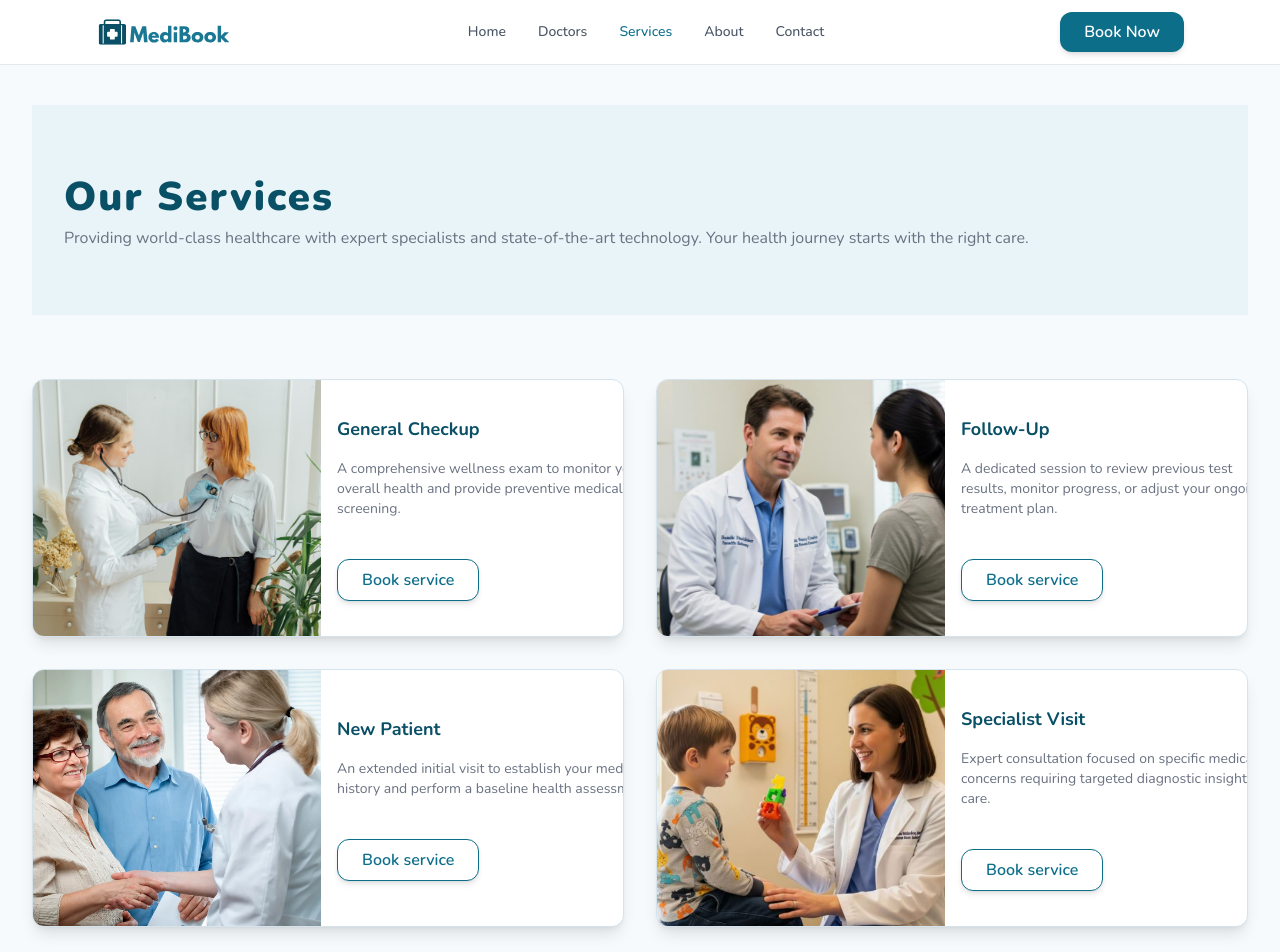
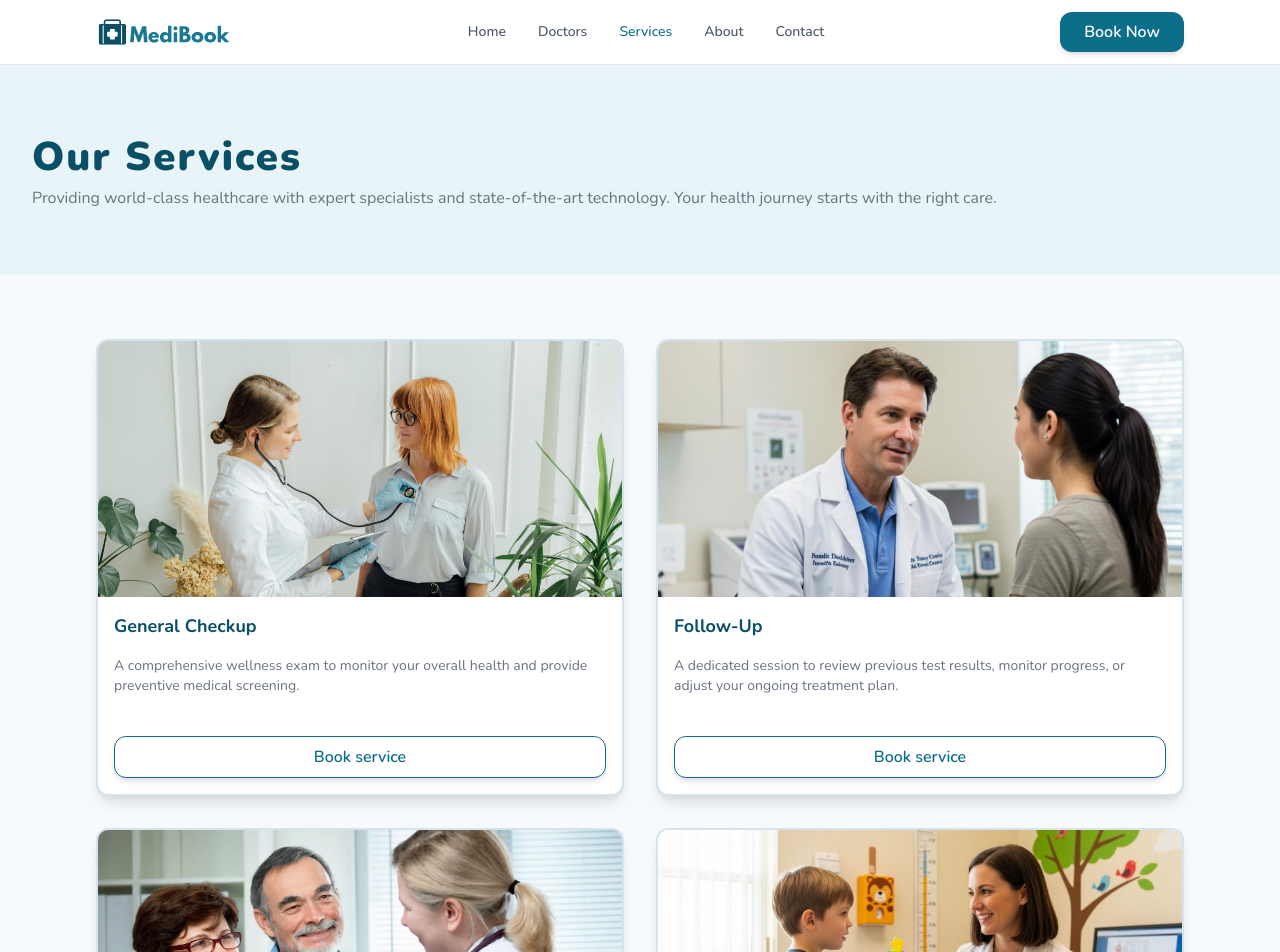
Before and after one commit to jagonosalexandra/medibook-appointment-booking-system, a React (Vite) app in the folder user-side/: page /services in a window 1280 px wide. Shown: the top 952 px of the page. Built offline with nearby package versions, Linux system fonts and the light colour scheme.

Commit message:
add services page

```diff
--- a/user-side/src/pages/Services.jsx
+++ b/user-side/src/pages/Services.jsx
@@ -1,52 +1,32 @@
 import React from 'react'
+import { useNavigate } from 'react-router-dom'
 import PageHeader from '../components/PageHeader'
-import checkup from '../assets/images/checkup.jpeg'
-import followup from '../assets/images/followup.jpg'
-import patient from '../assets/images/patient.jpeg'
-import specialist from '../assets/images/specialist.jpg'
 import Button from '../components/Button'
+import SERVICES from '../constants/services'
 
 const Services = () => {
+
+  const navigate = useNavigate()
+
+
   return (
-    <div className='px-8 py-10 pb-16'>
+    <div>
       <PageHeader
         title="Our Services"
         subtitle="Providing world-class healthcare with expert specialists and state-of-the-art technology. Your health journey starts with the right care."
       />
 
-      <div className='grid grid-cols-2 gap-8 py-16'>
-        <div className='flex bg-card border border-border rounded-xl shadow-lg hover:border-2 hover:border-primary transition-all overflow-hidden'>
-          <img className='w-72 h-64 object-cover object-top' src={checkup} alt='General Checkup' />
-          <div className='flex flex-col justify-center items-start gap-4 p-4'>
-            <p className='text-md font-bold text-primary-dark'>General Checkup</p>
-            <p className='w-xs text-sm text-gray-500 mb-6'>A comprehensive wellness exam to monitor your overall health and provide preventive medical screening.</p>
-            <Button label='Book service' variant='secondary' />
+      <div className='grid grid-cols-1 md:grid-cols-2 gap-6 md:gap-8 px-6 lg:px-24 py-10 lg:py-16'>
+        {SERVICES.map(({ img, title, desc }) => (
+          <div key={title} className='flex flex-col bg-card border-2 border-border rounded-xl shadow-lg hover:border-primary transition-all duration-300 overflow-hidden'>
+            <img className='w-full h-48 lg:h-64 object-cover object-top' src={img} alt={title} />
+            <div className='flex flex-col justify-center items-start gap-4 p-4'>
+              <p className='text-md font-bold text-primary-dark'>{title}</p>
+              <p className='w-full text-sm text-gray-500 mb-6'>{desc}</p>
+              <Button onClick={() => navigate('/booking')} label='Book service' variant='secondary' fullWidth />
+            </div>
           </div>
-        </div>
-        <div className='flex bg-card border border-border rounded-xl shadow-lg hover:border-2 hover:border-primary transition-all overflow-hidden'>
-          <img className='w-72 h-64 object-cover object-top' src={followup} alt='Follow-Up' />
-          <div className='flex flex-col justify-center items-start gap-4 p-4'>
-            <p className='text-md font-bold text-primary-dark'>Follow-Up</p>
-            <p className='w-xs text-sm text-gray-500 mb-6'>A dedicated session to review previous test results, monitor progress, or adjust your ongoing treatment plan.</p>
-            <Button label='Book service' variant='secondary' />
-          </div>
-        </div>
-        <div className='flex bg-card border border-border rounded-xl shadow-lg hover:border-2 hover:border-primary transition-all overflow-hidden'>
-          <img className='w-72 h-64 object-cover object-top' src={patient} alt='New Patient' />
-          <div className='flex flex-col justify-center items-start gap-4 p-4'>
-            <p className='text-md font-bold text-primary-dark'>New Patient</p>
-            <p className='w-xs text-sm text-gray-500 mb-6'>An extended initial visit to establish your medical history and perform a baseline health assessment.</p>
-            <Button label='Book service' variant='secondary' />
-          </div>
-        </div>
-        <div className='flex bg-card border border-border rounded-xl shadow-lg hover:border-2 hover:border-primary transition-all overflow-hidden'>
-          <img className='w-72 h-64 object-cover object-top' src={specialist} alt='Specialist Visit' />
-          <div className='flex flex-col justify-center items-start gap-4 p-4'>
-            <p className='text-md font-bold text-primary-dark'>Specialist Visit</p>
-            <p className='w-xs text-sm text-gray-500 mb-6'>Expert consultation focused on specific medical concerns requiring targeted diagnostic insights and care.</p>
-            <Button label='Book service' variant='secondary' />
-          </div>
-        </div>
+        ))}
       </div>
 
     </div>
```
